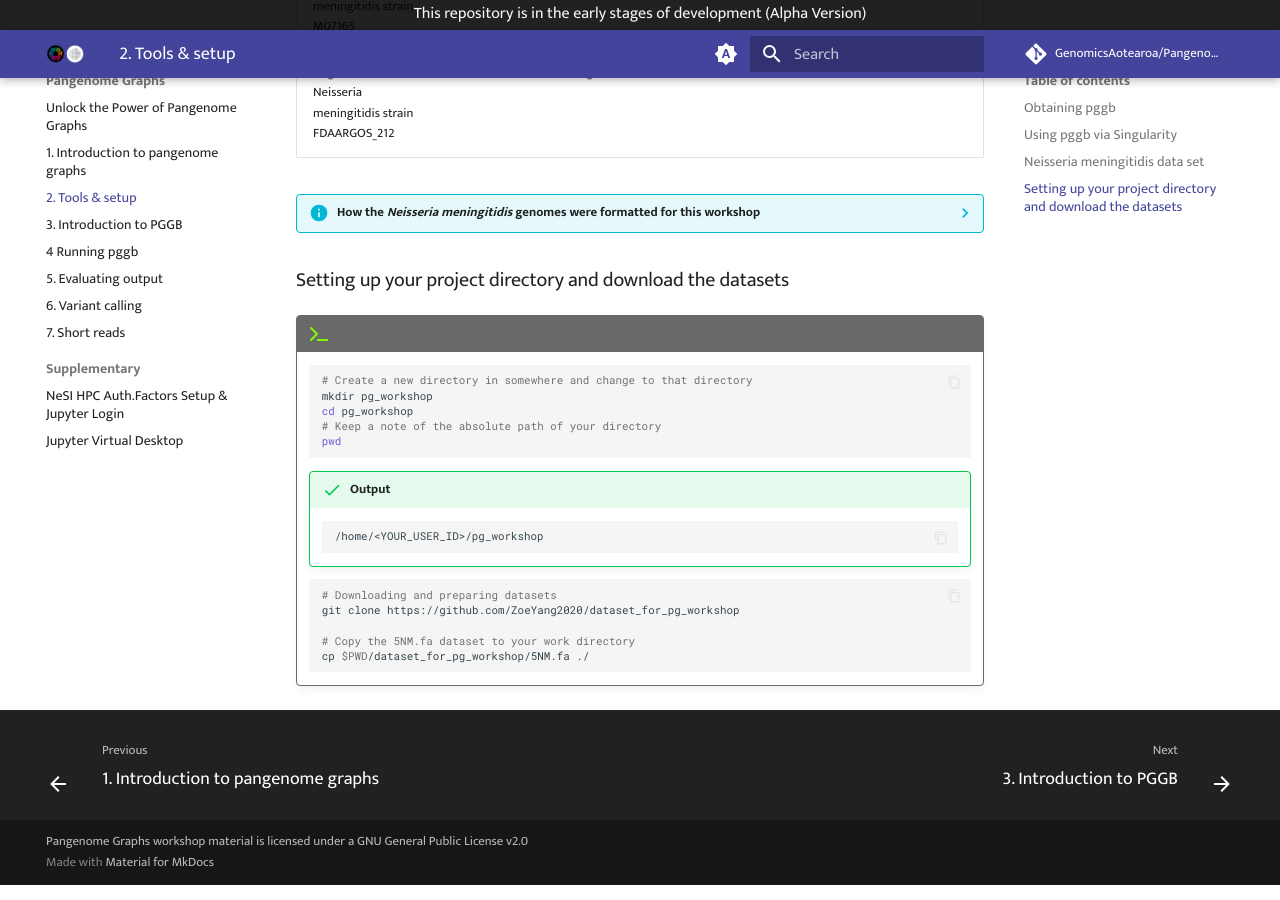
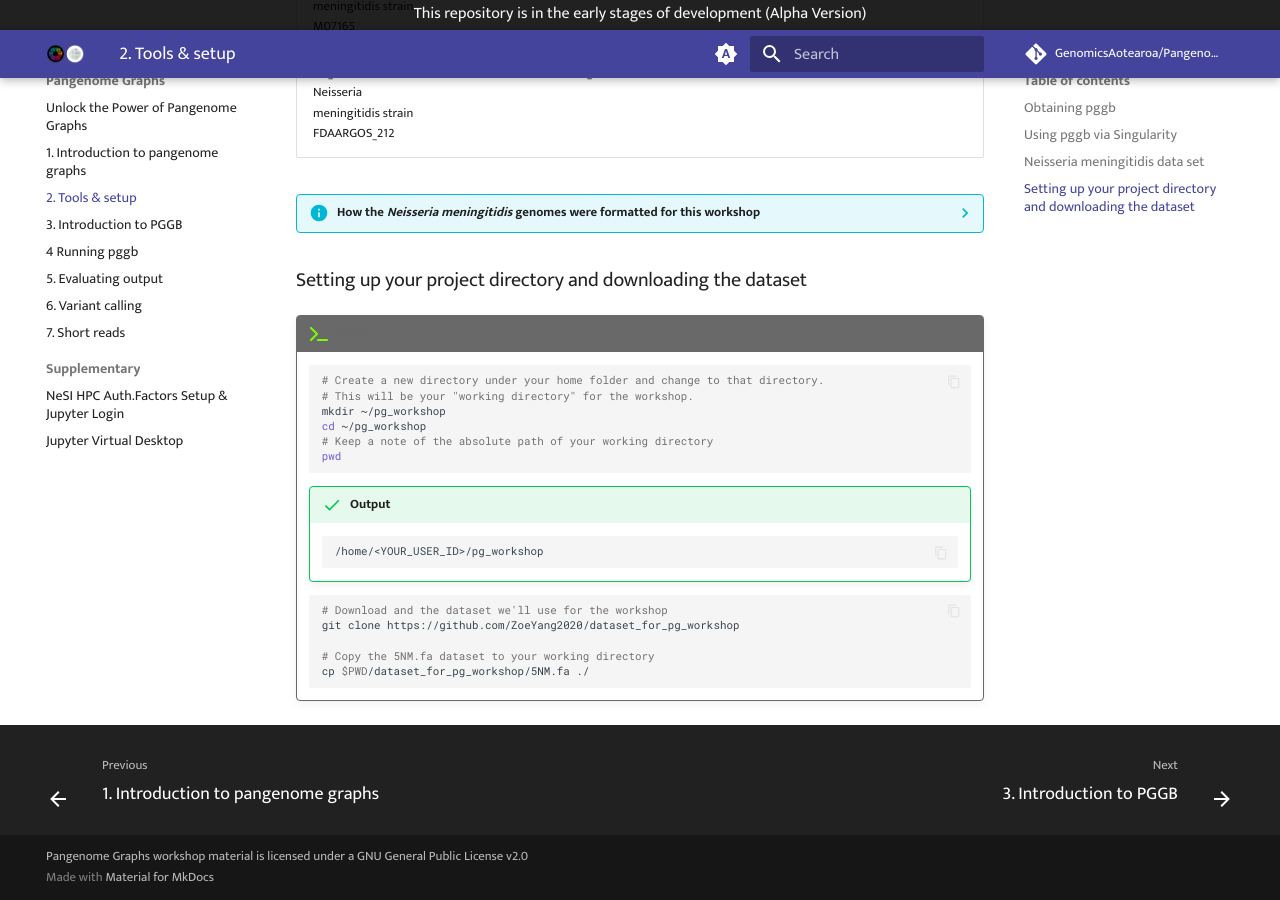
Before and after one commit to GenomicsAotearoa/Pangenome-Graphs-Workshop, an MkDocs documentation site: the page built from docs/2_Tools_and_setup.md, in a window 1280 px wide and 900 px high, scrolled down 1447 px. Built offline with MkDocs 1.6.1 and Material for MkDocs 9.7.7, drawn with Linux system fonts in a browser that asks for light colours; comment, search, counter and statistics services are not loaded.

Commit message:
Tidied up some code and wording.

````diff
--- a/docs/2_Tools_and_setup.md
+++ b/docs/2_Tools_and_setup.md
@@ -142,15 +142,16 @@
     cat *_genomic.fna > 5NM.fa
     ```
 
-### Setting up your project directory and download the datasets
+### Setting up your project directory and downloading the dataset
 
 !!! terminal "code"
 
     ```bash
-    # Create a new directory in somewhere and change to that directory
-    mkdir pg_workshop
-    cd pg_workshop
-    # Keep a note of the absolute path of your directory
+    # Create a new directory under your home folder and change to that directory.
+    # This will be your "working directory" for the workshop.
+    mkdir ~/pg_workshop
+    cd ~/pg_workshop
+    # Keep a note of the absolute path of your working directory
     pwd
     ```
     !!! success "Output"
@@ -160,9 +161,9 @@
         ```
 
     ```bash
-    # Downloading and preparing datasets
+    # Download and the dataset we'll use for the workshop
     git clone https://github.com/ZoeYang2020/dataset_for_pg_workshop
 
-    # Copy the 5NM.fa dataset to your work directory
+    # Copy the 5NM.fa dataset to your working directory
     cp $PWD/dataset_for_pg_workshop/5NM.fa ./
     ```
````
